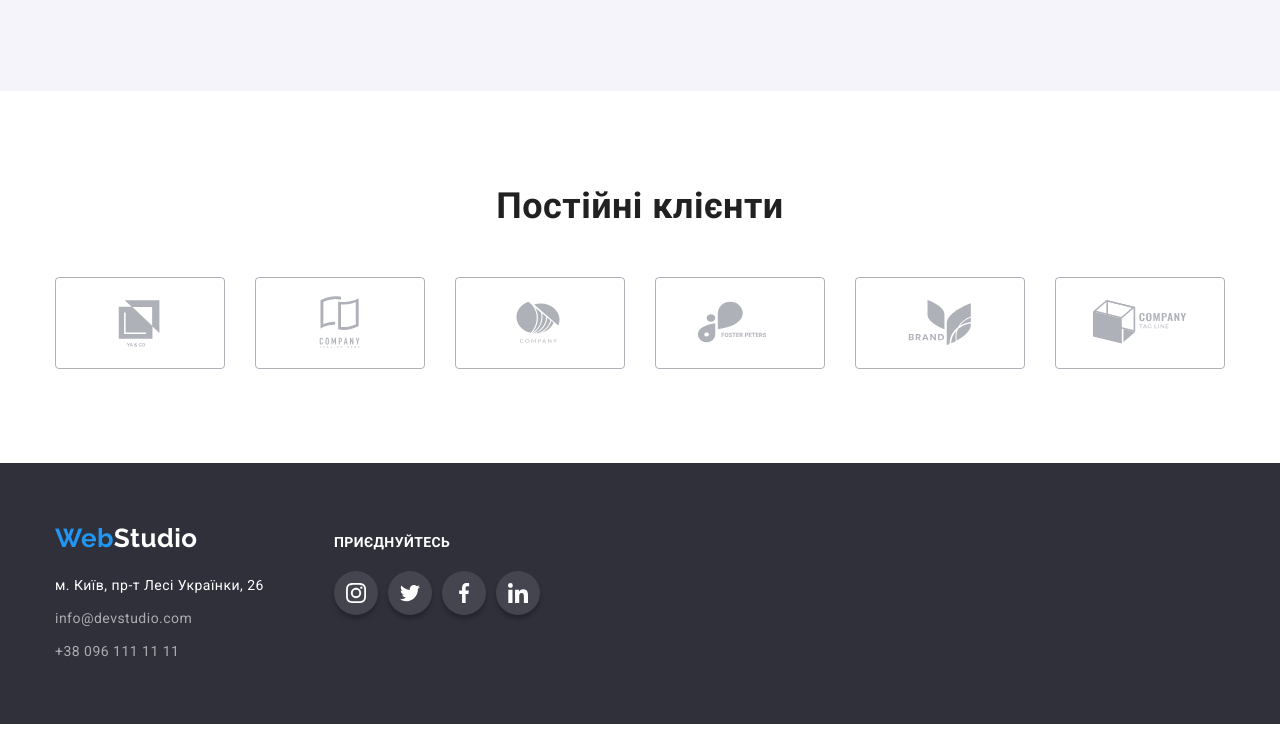
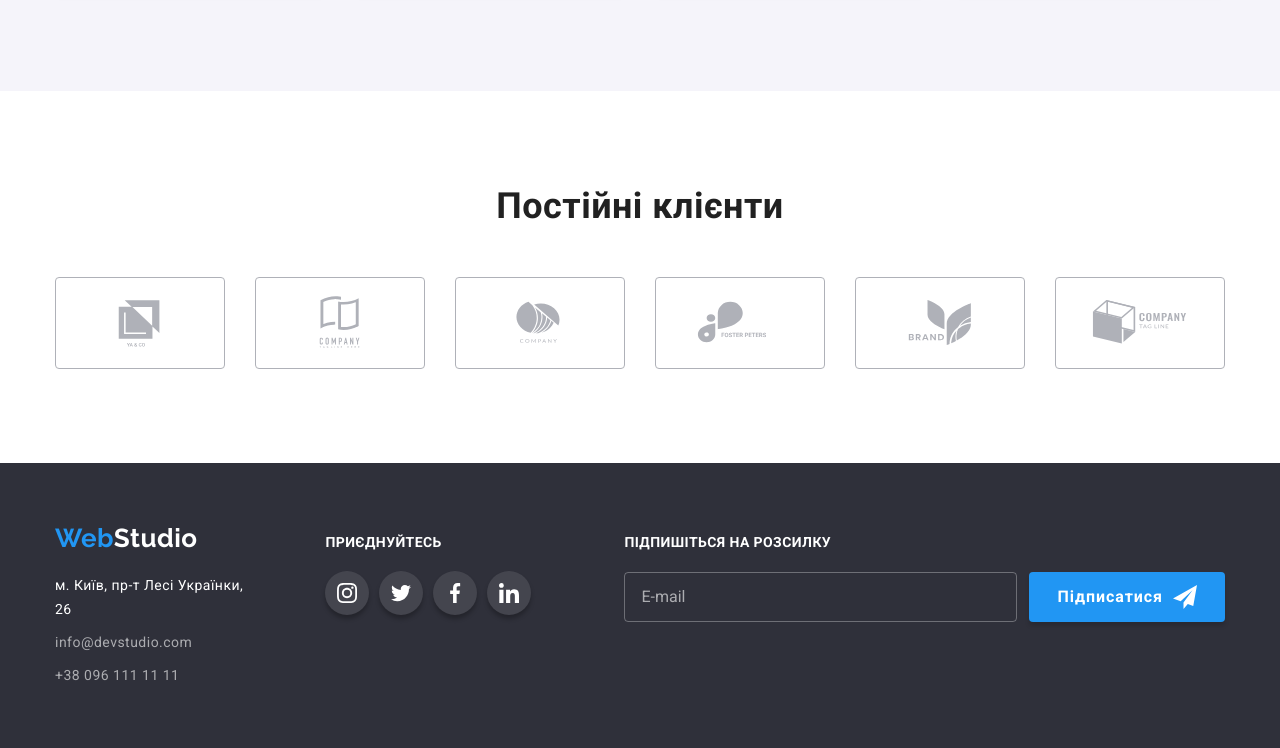
Before and after one commit to ryalua/goit-markup-hw-06, a plain HTML site: page index.html in a window 1280 px wide. Shown: the part 2214-2962 px from the top of the page. Before the commit the page ends 2938 px from the top, so only its background shows below. Drawn offline with nearby package versions, Linux system fonts and the light colour scheme.

Commit message:
Добавляет форму в футере

```diff
--- a/css/style.css
+++ b/css/style.css
@@ -708,6 +708,7 @@ img {
 }
 .addr-footer .text{
     margin-bottom: 9px;
+    /* margin-right: 70px; */
 
     color:var(--button-text-color);
     font-style: normal;
@@ -736,7 +737,7 @@ img {
 .com-footer .link-footer:focus {
     color: var(--accent-color);
 }
-/* ------ Join --------*/
+/* ------ Soc net --------*/
 .soc-footer {
     margin-left: 70px;
 }
@@ -791,3 +792,68 @@ img {
 .footer-soc-link:focus .staff-soc-icon {
     fill: var(--button-text-color);
 } */
+
+/*-------- Form Subscribe ------------*/
+.form-footer {
+    display: flex;
+    align-items:flex-end;
+
+    margin-left: 93px;
+}
+.form-fild {
+
+}
+.form-label {
+    font-weight: 700;
+    font-size: 14px;
+    line-height: 1.14;
+    letter-spacing: 0.03em;
+    text-transform: uppercase;
+
+    color: var(--button-text-color );
+}
+.form-input {
+    width: 100%;
+    height: 50px;
+
+    margin-top: 20px;
+    padding-left: 16px;
+
+    border: 1px solid rgba(255, 255, 255, 0.3);
+    box-shadow: (0px 4px 4px rgba(0, 0, 0, 0.15));
+    border-radius: 4px;
+    background-color: transparent;
+    color: #FFFFFF;
+}
+.form-input::placeholder{
+    color: rgba(255, 255, 255, 0.6);
+}
+.form-btn {
+    display: flex;
+    align-items: center;
+
+    width: 200px;
+    height: 50px;
+    margin-left: 12px;
+    padding-top: 10px;
+    padding-left: 28px;
+    padding-bottom: 10px;
+    padding-right: 28px;
+
+    background-color: var(--accent-color);
+    vertical-align: center;
+    box-shadow: 0px 4px 4px rgba(0, 0, 0, 0.15);
+    border-radius: 4px;
+    border: 0;
+
+    color: var(--button-text-color);
+    font-family: Roboto, sans-serif;
+    font-weight: 700;
+    font-size: 16px;
+    line-height: 1.88;
+    letter-spacing: 0.06em;
+    cursor: pointer;
+}
+.form-icon {
+    margin-left: 10px;
+}
--- a/index.html
+++ b/index.html
@@ -368,6 +368,7 @@
           </ul>
         </address>
       </div>
+      <!-- Соціальні мережі -->
       <div class="soc-footer">
         <h2 class="footer-title">Приєднуйтесь</h2>
         <ul class="footer-soc-list list">
@@ -401,8 +402,20 @@
           </li>
         </ul>
       </div>
+      <!-- Форма на розсилку -->
+      <form class="form-footer">
+        <div class="form-fild">
+          <label class="form-label" for="user_email">Підпишіться на розсилку</label>
+          <input class="form-input" type="email" name="email" id="user_email" placeholder="E-mail">
+        </div>
+        <button class="form-btn" type="submit">Підписатися
+          <svg class="form-icon" width="24" height="24">
+            <use href="./images/icons.svg#icon-send"></use>
+          </svg>
+        </button>
+      </form>
+
     </div>
-
   </footer>
   <!--Підключення js-скрипта-->
   <script src="./js/modal.js"></script>
```
Also changed, not shown: portfolio.html (+2 -0 lines).
